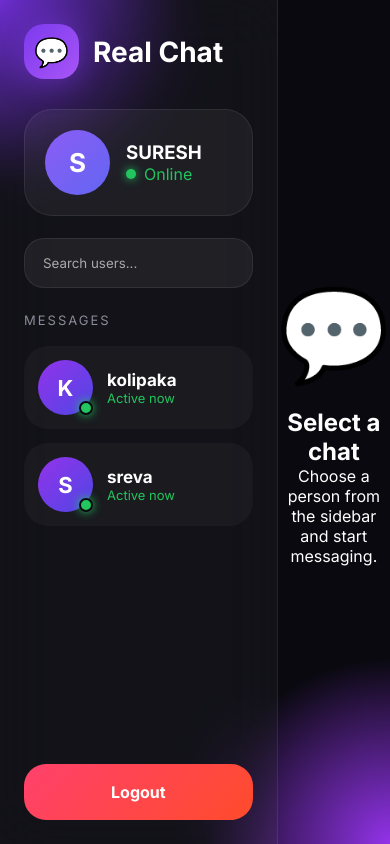
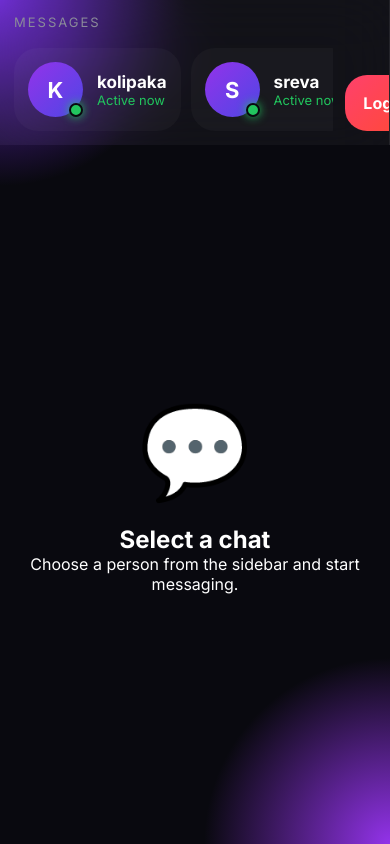
Before and after one commit to HARSHAKOLIPAKA/CTrend, a Flask app: page /chat in a window 390 px wide. Run offline with Flask 3, Linux system fonts and the light colour scheme; a user stored in the database is signed in; data comes from the database, SQL or seed files in the repository; some libraries are stand-ins or nearby versions.

Commit message:
Update style.css

```diff
--- a/static/style.css
+++ b/static/style.css
@@ -441,3 +441,79 @@
     font-size:90px;
     margin-bottom:20px;
 }
+@media (max-width: 768px) {
+
+    body {
+        overflow: hidden;
+    }
+
+    .app-container {
+        flex-direction: column;
+    }
+
+    /* Sidebar becomes top bar */
+    .sidebar {
+        width: 100%;
+        height: auto;
+        padding: 14px;
+        flex-direction: row;
+        align-items: center;
+        gap: 12px;
+        overflow-x: auto;
+    }
+
+    .logo-section {
+        display: none;
+    }
+
+    .current-user-card {
+        display: none;
+    }
+
+    .search-box {
+        display: none;
+    }
+
+    .users-list {
+        flex-direction: row;
+        overflow-x: auto;
+        gap: 10px;
+    }
+
+    .user-card {
+        min-width: 140px;
+        flex-shrink: 0;
+    }
+
+    /* Chat takes full screen */
+    .chat-section {
+        height: calc(100vh - 120px);
+    }
+
+    .chat-header {
+        padding: 12px;
+    }
+
+    .chat-messages {
+        padding: 14px;
+    }
+
+    .message-bubble {
+        max-width: 75%;
+        font-size: 14px;
+    }
+
+    .message-input-container {
+        padding: 12px;
+    }
+
+    .message-box {
+        border-radius: 20px;
+    }
+
+    .send-button {
+        width: 44px;
+        height: 44px;
+        font-size: 18px;
+    }
+}
```
